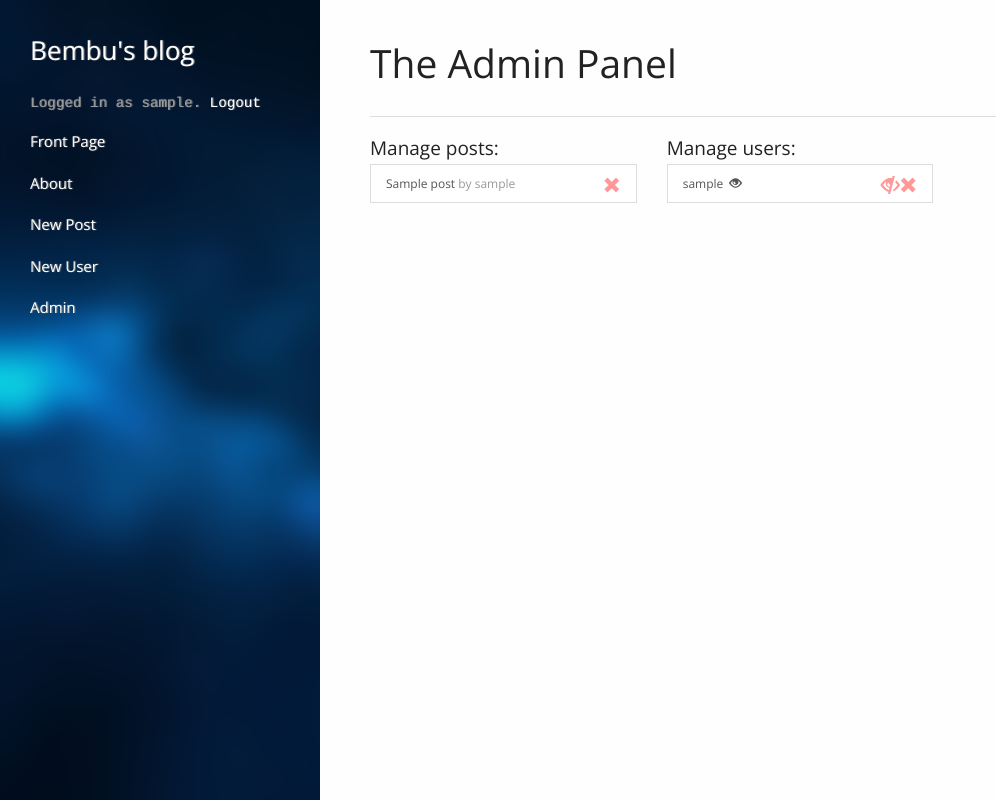
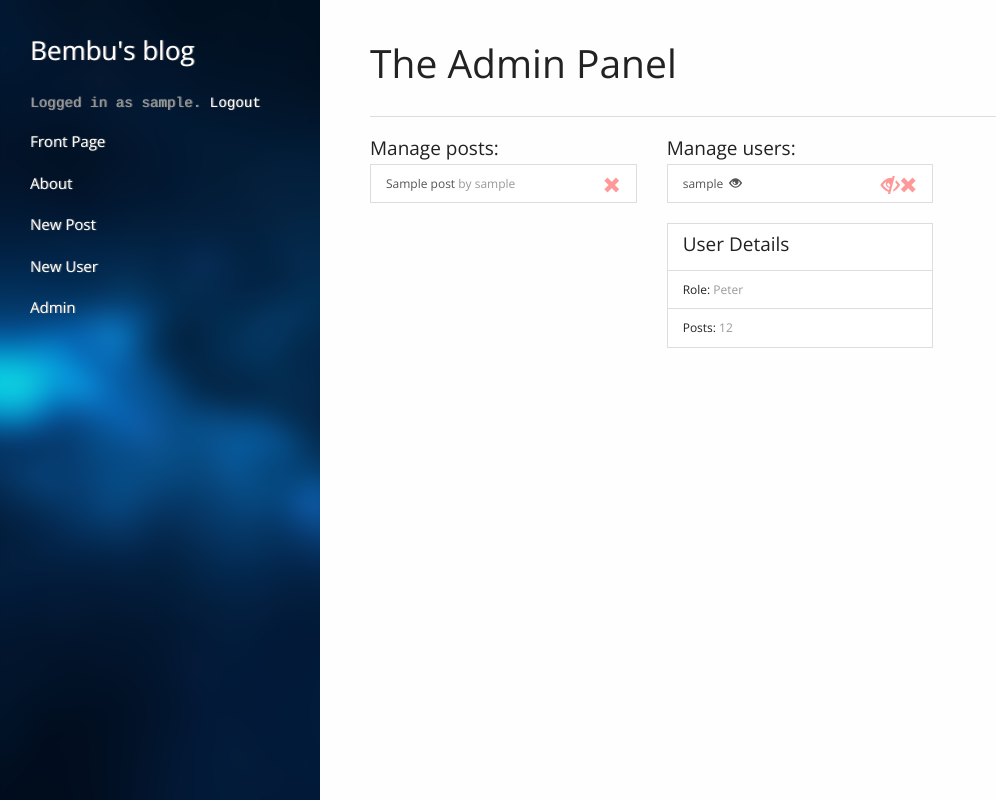
Before and after one commit to bembu/tidy, a Flask app: page /admin in a window 1280 px wide. Shown: the whole page, without its empty margins (0-996 px from the left). Run offline with Flask 2, Linux system fonts and the light colour scheme; a user stored in the database is signed in; tables that the repository leaves empty hold one stand-in row (values such as "Sample post"); some libraries are stand-ins or nearby versions.

Commit message:
added a functionality to view user on admin page

```diff
--- a/app/static/js/scripts.js
+++ b/app/static/js/scripts.js
@@ -91,6 +91,29 @@
                     ths.removeClass('red glyphicon-eye-close').addClass('green glyphicon-eye-open');
                     ths.parent().next('.role-icon').removeClass('glyphicon glyphicon-eye-open');
                 }
+                if (result == 'delete_self_error') {
+                    flash("You can't remove your own admin status.", "alert-warning");
+                }
+            }
+        });
+    });
+
+    $('.click-user').click(function() {
+        var ths = $(this)
+        var id = $(this).attr('id');
+
+        $.ajax({
+            url: '',
+            type: 'POST',
+            data: {
+                'id' : id,
+                'type' : 'GET_USER_DATA',
+            },
+
+            success: function (result) {
+                $('#details-name').html(result["name"]);
+                $('#details-role').html(result["role"]);
+                $('#details-posts').html(result["posts"]);
             }
         });
     });
--- a/app/templates/admin.html
+++ b/app/templates/admin.html
@@ -39,12 +39,11 @@
 
     <h4 class="list-group-item-heading">Manage users:</h4>
 
-      {% for user in users %}
+    {% for user in users %}
 
-    <a href="#" class="list-group-item">
+    <a href="#" id="{{ user.id }}" class="list-group-item click-user">
       {{ admin_button(user, 'remove-user') }}
       {{ admin_button(user, 'toggle-admin') }}
-
       {{ user.username }}
       &nbsp;<span  class="{% if user.role == 1 %}glyphicon glyphicon-eye-open{% endif %} role-icon"></span>
     </a>
@@ -52,6 +51,16 @@
     {% endfor %}
 
   </div>
+
+  <div class="list-group">
+    <div class="list-group-item">
+      <h4 class="list-group-item-heading"><span id="details-name">User Details</span></h4>
+    </div>
+      <div class="list-group-item">Role: <span id="details-role" class="text-muted">Peter</span></div>
+      <div class="list-group-item">Posts: <span id="details-posts" class="text-muted">12</span></div>
+    </div>
+  </div>
+
 </div>
 
 </div>
--- a/app/views.py
+++ b/app/views.py
@@ -209,21 +209,39 @@ def admin():
             else:
                 return "error"
 
-        # delete posts
+        # toggle admin status
         if request.form.get('type') == "TOGGLE_ADMIN":
             id = request.form.get('id')
             u = models.User.query.filter_by(id=id).first()
             role = u.role
 
             # toggle the user role
-            if role == ROLE_ADMIN:
+            if role == ROLE_ADMIN and current_user != u:
                 u.role = ROLE_USER
+            elif role == ROLE_USER:
+                u.role = ROLE_ADMIN
             else:
-                u.role = ROLE_ADMIN
+                return "delete_self_error"
 
             db.session.commit()
 
             return str(u.role)
+
+        # delete users
+        if request.form.get('type') == "GET_USER_DATA":
+            id = request.form.get('id')
+            u = models.User.query.filter_by(id=id).first()
+
+            d = {}
+
+            d["name"] = u.username
+            if u.role == ROLE_ADMIN:
+                d["role"] = "admin"
+            else:
+                d["role"] = "user"
+            d["posts"] = u.posts.count()
+
+            return jsonify(d)
 
 
 
```
